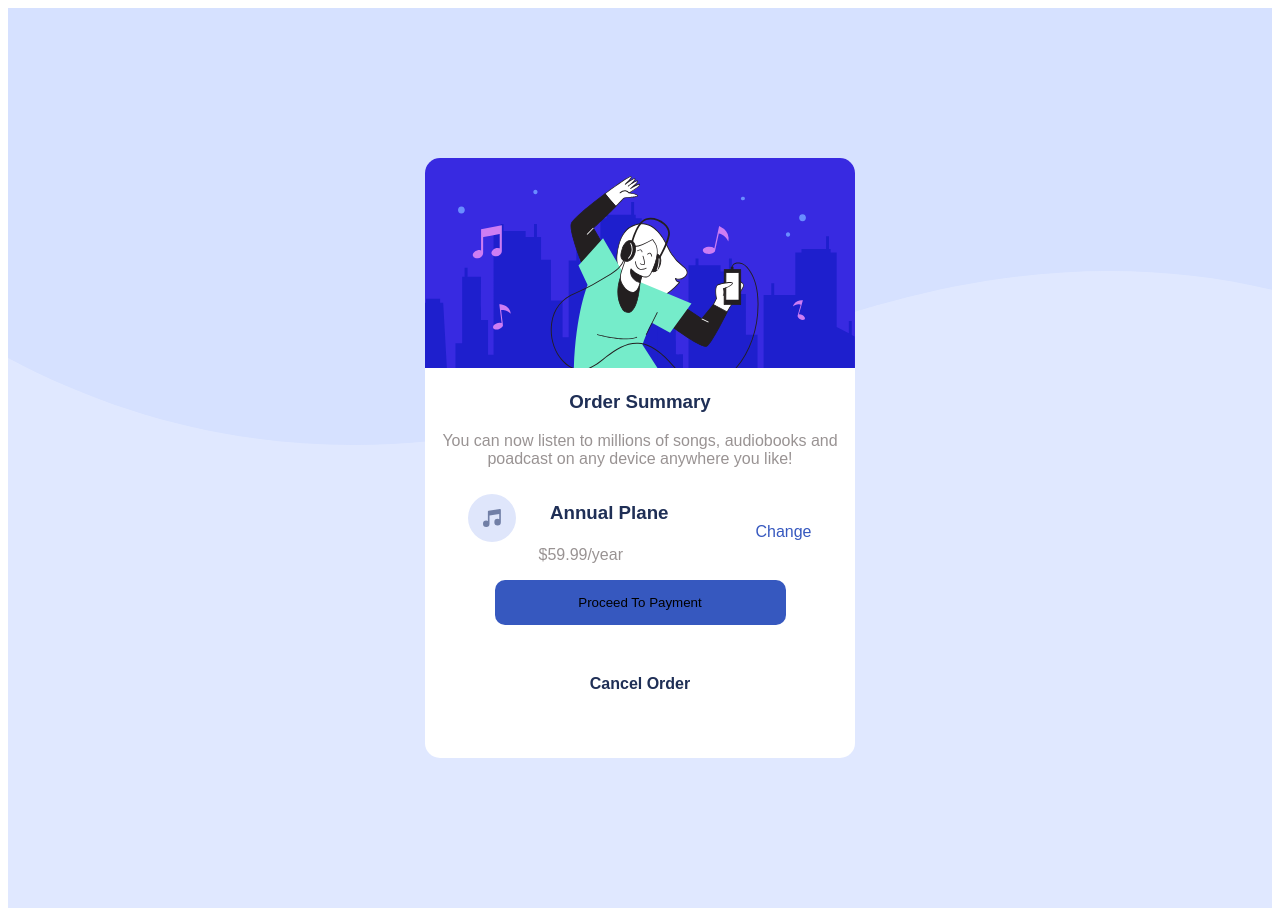
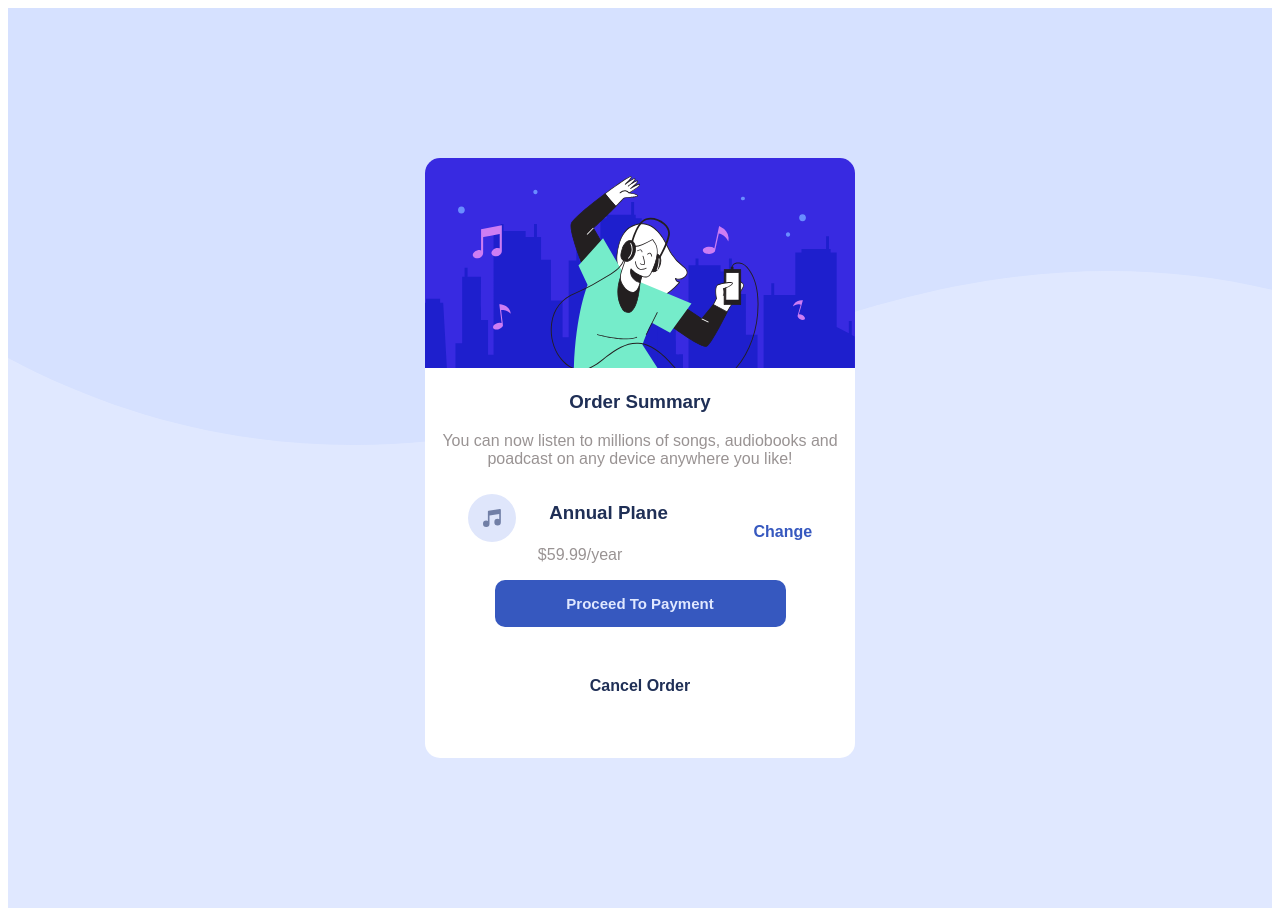
Before and after one commit to halaibrahim867/Order-summary-component, a plain HTML site: page index.html in a window 1280 px wide. Drawn offline with Linux system fonts and the light colour scheme.

Commit message:
modified color of button

```diff
--- a/style.css
+++ b/style.css
@@ -75,21 +75,23 @@ body{
     justify-items: flex-end;
     text-decoration: none;
     color: hsl(225deg 56% 48%);
-
+    font-weight: 600;
 }
 .part_2 {
     justify-content: center;
 }
 button{
+    font-weight: 600;
+    font-size: 15px;
     width: 291px;
     padding: 15px;
     border-radius: 10px;
     border: none;
     background-color: hsl(225deg 56% 48%);
+    color: hsl(225, 100%, 94%);
 }
 .cancel  {
     margin-top: 50px;
-
 }
 .cancel a {
     text-decoration: none;
```
